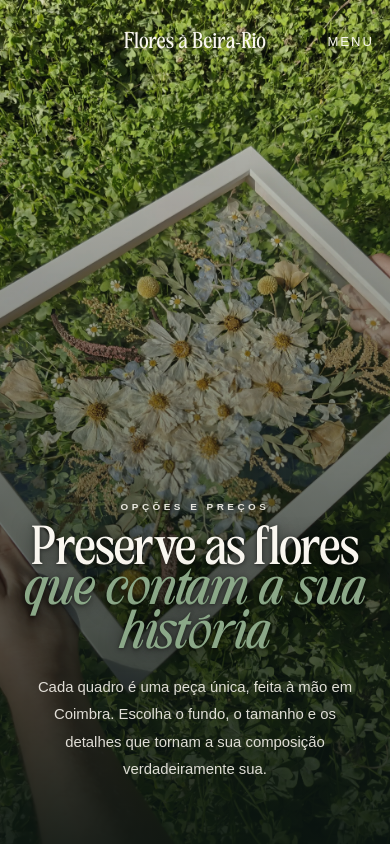
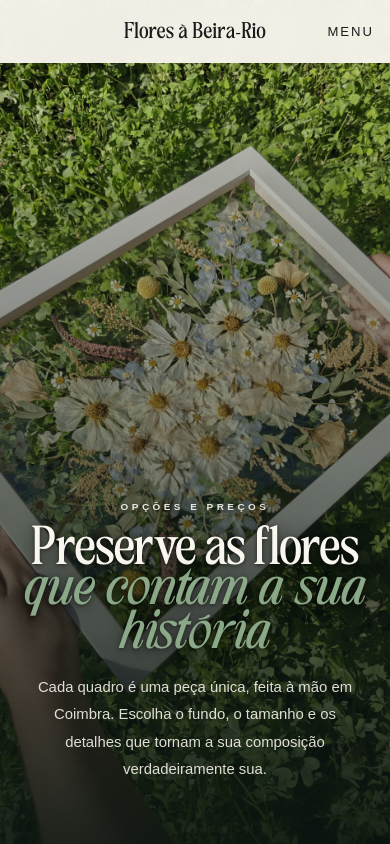
Before and after one commit to floresabeirario/fbr-website, a Next.js app: page /opcoes-e-precos in a window 390 px wide. Shown: the top 844 px of the page. Built offline with nearby package versions, Linux system fonts and the light colour scheme; a web font is replaced by a local one.

Commit message:
Update Nav.jsx

```diff
--- a/app/_components/Nav.jsx
+++ b/app/_components/Nav.jsx
@@ -305,7 +305,6 @@ function NavCTA({ shouldShowScrolled, pathname }) {
 export default function NavClient() {
   const [isOpen, setIsOpen]     = useState(false);
   const [scrolled, setScrolled] = useState(false);
-  const [isMobile, setIsMobile] = useState(false);
   const pathname = usePathname();
   const isHome   = pathname === "/";
 
@@ -320,19 +319,9 @@ export default function NavClient() {
     return () => window.removeEventListener("scroll", onScroll);
   }, []);
 
-  useEffect(() => {
-    const mq = window.matchMedia("(max-width: 768px)");
-    setIsMobile(mq.matches);
-    const handler = (e) => setIsMobile(e.matches);
-    mq.addEventListener("change", handler);
-    return () => mq.removeEventListener("change", handler);
-  }, []);
-
   useEffect(() => { setIsOpen(false); }, [pathname]);
 
   const show = scrolled || !isHome;
-  // No mobile, o fundo só aparece ao fazer scroll. No desktop, aparece sempre em páginas internas.
-  const showBg = isMobile ? scrolled : show;
 
   const rightLinks = NAV_RIGHT.filter(item => item.name !== "Blog" && item.name !== "FAQ");
 
@@ -342,13 +331,12 @@ export default function NavClient() {
       <nav
         role="navigation"
         aria-label="Navegação principal"
-        className={!scrolled && !isHome ? "nav-mobile-transparent" : ""}
         style={{
           position: "fixed", top: 0, width: "100%", zIndex: 100,
-          backgroundColor: showBg ? "rgba(250,247,240,0.95)" : "transparent",
-          backdropFilter: showBg ? "blur(10px)" : "none",
+          backgroundColor: show ? "rgba(250,247,240,0.95)" : "transparent",
+          backdropFilter: show ? "blur(10px)" : "none",
           transition: "all 0.4s ease",
-          padding: showBg ? "14px 0" : "24px 0",
+          padding: show ? "14px 0" : "24px 0",
         }}
       >
         <div className="nav-bar">
@@ -391,7 +379,7 @@ export default function NavClient() {
             animate={{ opacity: show ? 1 : 0 }}
             transition={{ duration: 0.4, ease: [0.25, 0.1, 0.25, 1] }}
             style={{
-              color: scrolled ? "#1a1a1a" : "#FAF7F0",
+              color: show ? "#1a1a1a" : "#FAF7F0",
               pointerEvents: show ? "auto" : "none",
               position: "fixed",
               left: "50%",
@@ -454,7 +442,7 @@ export default function NavClient() {
               onClick={() => setIsOpen(true)}
               aria-label="Abrir menu de navegação"
               aria-expanded={isOpen}
-              style={{ color: scrolled ? "#1a1a1a" : "#FAF7F0", marginLeft: "auto" }}
+              style={{ color: show ? "#1a1a1a" : "#FAF7F0", marginLeft: "auto" }}
             >
               MENU
             </button>
```
